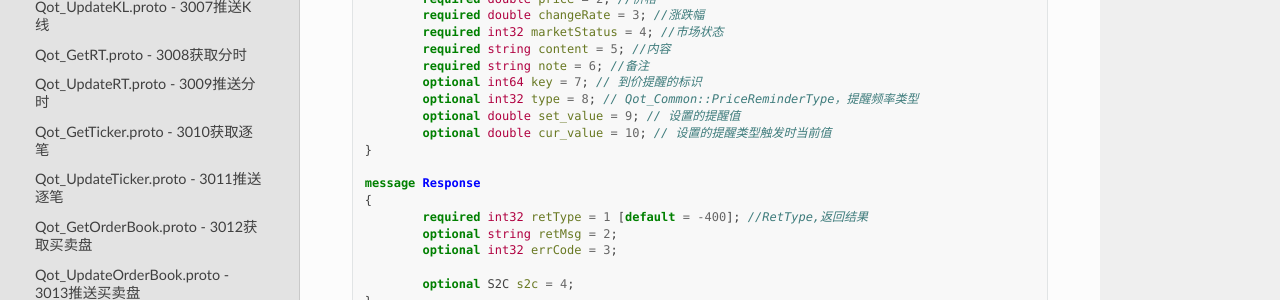
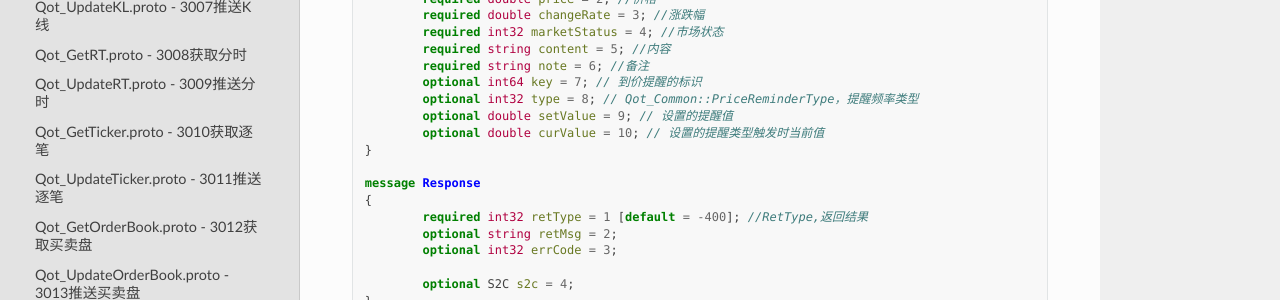
Before and after one commit to FutunnOpen/futu-api-doc, a Sphinx documentation site: the page built from doc_maker/source/protocol/quote_protocol.rst, in a window 1280 px wide and 900 px high, scrolled down 45999 px. Shown: the part 306-606 px from the top of the window. Built offline with Sphinx 7.4.7 and the Read the Docs theme 2.0.0, drawn with Linux system fonts in a browser that asks for light colours.

Commit message:
修正命名误写

```diff
--- a/doc_maker/source/protocol/quote_protocol.rst
+++ b/doc_maker/source/protocol/quote_protocol.rst
@@ -2613,20 +2613,20 @@
 		required string note = 6; //备注
 		optional int64 key = 7; // 到价提醒的标识
 		optional int32 type = 8; // Qot_Common::PriceReminderType，提醒频率类型
-		optional double set_value = 9; // 设置的提醒值
-		optional double cur_value = 10; // 设置的提醒类型触发时当前值
-	}
-
-	message Response
-	{
-		required int32 retType = 1 [default = -400]; //RetType,返回结果
-		optional string retMsg = 2;
-		optional int32 errCode = 3;
-
-		optional S2C s2c = 4;
-	}
-
-
-.. note::
-
-	* 股票结构参考 `Security <base_define.html#security>`_
+		optional double setValue = 9; // 设置的提醒值
+		optional double curValue = 10; // 设置的提醒类型触发时当前值
+	}
+
+	message Response
+	{
+		required int32 retType = 1 [default = -400]; //RetType,返回结果
+		optional string retMsg = 2;
+		optional int32 errCode = 3;
+
+		optional S2C s2c = 4;
+	}
+
+
+.. note::
+
+	* 股票结构参考 `Security <base_define.html#security>`_
```
